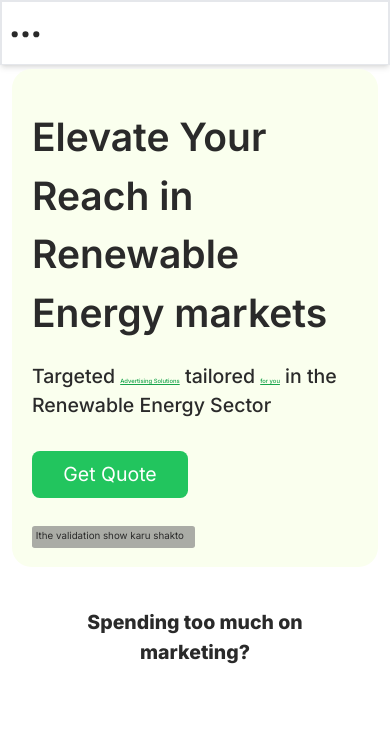
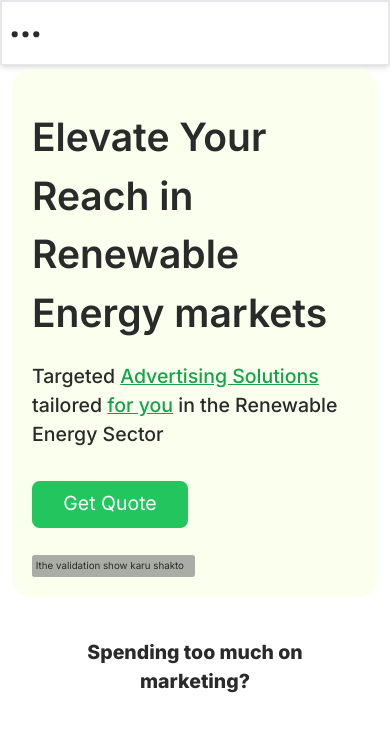
Before and after one commit to SanketSonawane11/RenewE-Landing-Page, a React (Vite) app: page / in a window 390 px wide. Shown: the top 732 px of the page. Built offline with nearby package versions, Linux system fonts and the light colour scheme; a web font is replaced by a local one.

Commit message:
Changed UI for Hero and added Navbar again

```diff
--- a/src/Components/Hero.jsx
+++ b/src/Components/Hero.jsx
@@ -20,7 +20,7 @@ function Hero() {
                 Elevate Your Reach in Renewable Energy markets
               </h1>
               <h3 className="font-[#2a2a2a] font-medium text-[5vw] md:text-[1.5vw]">
-                Targeted <u className="text-[1.5vw] text-green-600">Advertising Solutions</u> tailored <u className="text-[1.5vw] text-green-600">for you</u> in the
+                Targeted <u className="text-[5vw] md:text-[1.5vw] text-green-600">Advertising Solutions</u> tailored <u className="text-[5vw] md:text-[1.5vw] text-green-600">for you</u> in the
                 Renewable Energy Sector
               </h3>
             </div>
```
